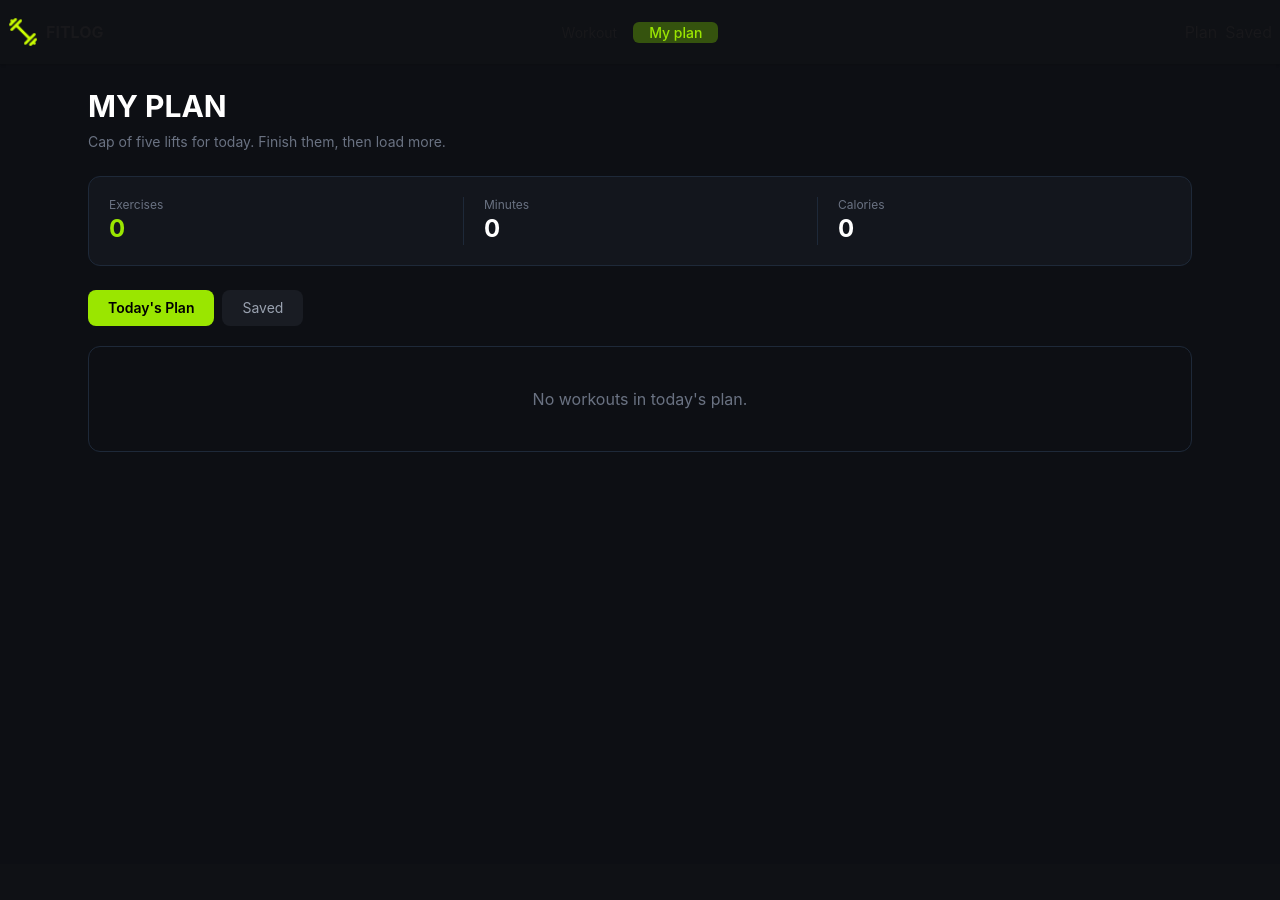
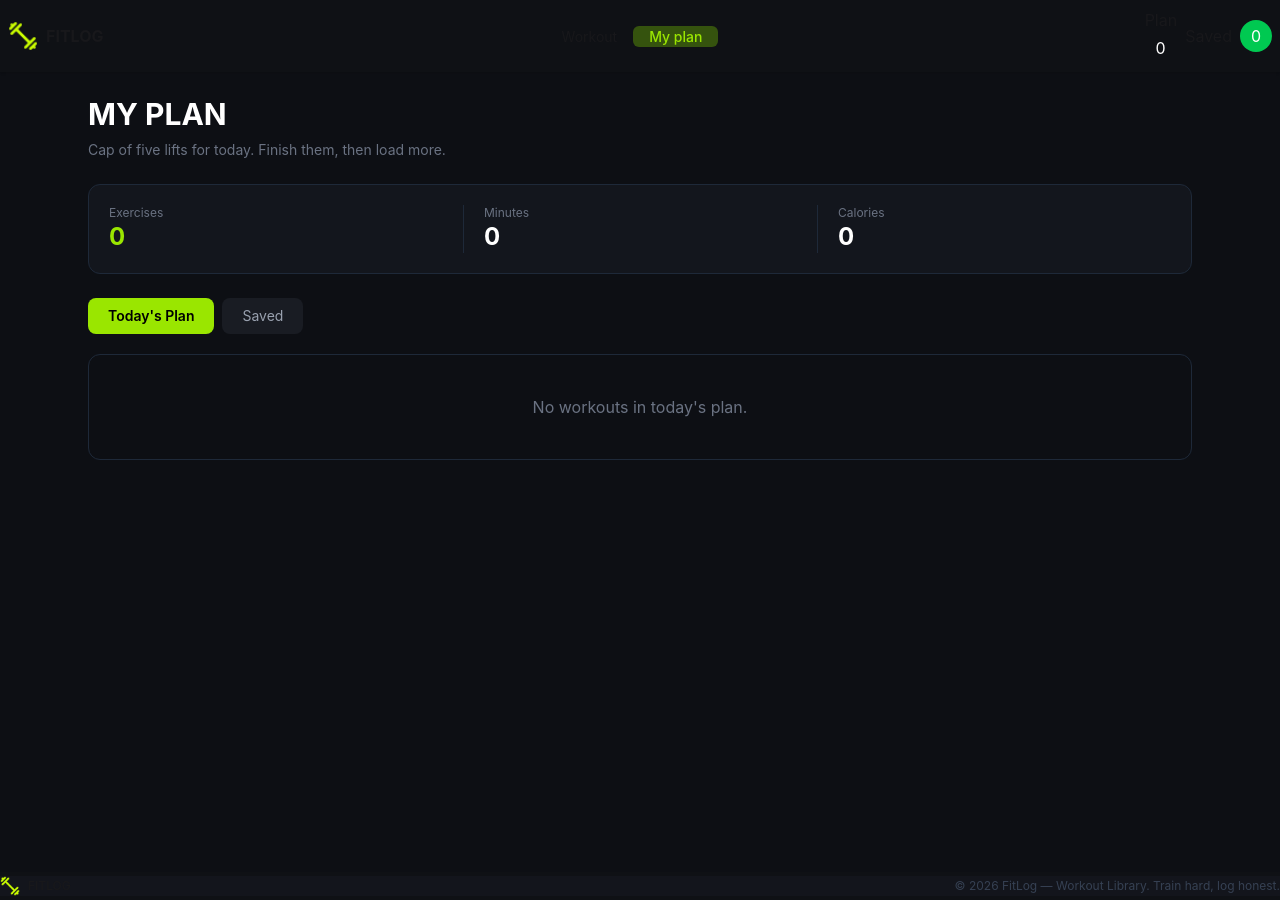
Before and after one commit to shahriaridris7/fit-log, a Next.js app: page /myplan in a window 1280 px wide. Before the commit the page ends 864 px from the top, so only its background shows below. Built offline with nearby package versions, Linux system fonts and the light colour scheme.

Commit message:
navbar modify

```diff
--- /dev/null
+++ b/src/app/component/Footer.tsx
@@ -0,0 +1,25 @@
+import React from 'react';
+import logo from '@/app/Image/logo.png'
+import Image from 'next/image';
+const Footer = () => {
+    return (
+      <div className='flex justify-between items-center container mx-auto my-1 bg-[#13151c]'>
+        <section className='flex justify-center items-center gap-2'>
+           <Image
+            src={logo}
+            alt="FITLOG logo"
+            width={20}
+            height={20}
+          />
+            <h1 className="text-[12px] font-medium ">
+            FITLOG
+          </h1>
+        </section>
+        <section>
+          <p className='text-[12px] text-gray-700'>© 2026 FitLog — Workout Library. Train hard, log honest.</p>
+        </section>
+      </div>
+    );
+};
+
+export default Footer;
--- a/src/app/component/Navbar.tsx
+++ b/src/app/component/Navbar.tsx
@@ -4,9 +4,11 @@ import Link from 'next/link';
 import React from 'react';
 import logo from '@/app/Image/logo.png'
 import { usePathname } from 'next/navigation';
+import { usePlan } from '../context/PlanContext';
 
 
 const Navbar = () => {
+     const {MyPlanFolder,SavedFolder}= usePlan();
     const pathname=usePathname();
     const links=
     <>
@@ -16,7 +18,7 @@ const Navbar = () => {
     <Link href='/myplan'  className={pathname === "/myplan" ? "rounded-md bg-lime-900 px-4  font-medium text-lime-400" : ""}>My plan </Link>
     </>
     return (
-       <div className="navbar  shadow-sm">
+       <div className="navbar  shadow-sm container mx-auto">
   <div className="navbar-start">
     <div className="dropdown">
       <div tabIndex={0} role="button" className="btn btn-ghost lg:hidden">
@@ -47,8 +49,14 @@ const Navbar = () => {
   </div>
   <div className="navbar-end">
     <div className="flex gap-2">
-      <Link href='/plan' className="btn-sm ">Plan</Link>
-      <Link href='/saved' className="btn-sm ">Saved</Link>
+      <Link href='/plan'>Plan
+       <div className="w-8 h-8 rounded-full flex items-center justify-center text-white">
+  {MyPlanFolder.length}
+</div></Link>
+      <Link href='/saved' className="btn-sm flex justify-center items-center gap-2">Saved
+      <div className="w-8 h-8 rounded-full bg-green-500 flex items-center justify-center text-white">
+  {SavedFolder.length}
+</div> </Link>
 
     </div>
   </div>
--- /dev/null
+++ b/src/app/component/ToasterProvider.tsx
@@ -0,0 +1,7 @@
+'use client';
+
+import { Toaster } from 'react-hot-toast';
+
+export default function ToasterProvider() {
+  return <Toaster position="top-right" />;
+}
--- a/src/app/layout.tsx
+++ b/src/app/layout.tsx
@@ -3,7 +3,8 @@ import { Geist, Geist_Mono } from "next/font/google";
 import "./globals.css";
 import Navbar from "./component/Navbar";
 import { PlanContextProvider } from "./context/PlanContext";
-import { Toaster } from "react-hot-toast";
+import ToasterProvider from "./component/ToasterProvider";
+import Footer from "./component/Footer";
 
 const geistSans = Geist({
   variable: "--font-geist-sans",
@@ -26,14 +27,15 @@ export default function RootLayout({ children }: LayoutProps<"/">) {
       lang="en"
       className={`${geistSans.variable} ${geistMono.variable} h-full antialiased bg-[#0f1115]`}
     >
-          <PlanContextProvider>
-      <body className="min-h-full flex flex-col">
-        <div className='container mx-auto'>
-      <Navbar></Navbar>
-    </div>
-        {children}</body>
-            </PlanContextProvider>
-             <Toaster position="top-right" />
+       <body className="min-h-full flex flex-col">
+
+        <PlanContextProvider>
+        <Navbar />
+          {children}
+        </PlanContextProvider>
+          <Footer></Footer>
+        <ToasterProvider />
+      </body>
     </html>
   );
 }
--- a/src/app/workout/[id]/page.tsx
+++ b/src/app/workout/[id]/page.tsx
@@ -1,7 +1,7 @@
 
 import Addtoplanbtn from '@/app/component/button/Addtoplanbtn';
 import Addtosavebtn from '@/app/component/button/Addtosavebtn';
-import Card from '@/app/component/Card';
+
 import { getFitlog } from '@/app/component/LibrarySection';
 import { Workout } from '@/app/type.ts';
 import Image from 'next/image';
@@ -37,9 +37,9 @@ return (
           />
         </div>
 
-        {/* Right Side: Details */}
+
         <div className="flex flex-col gap-6">
-          {/* Header & Badges */}
+
           <div>
             <h1 className="text-3xl font-extrabold tracking-wide uppercase mb-2">
               {item.name}
```
